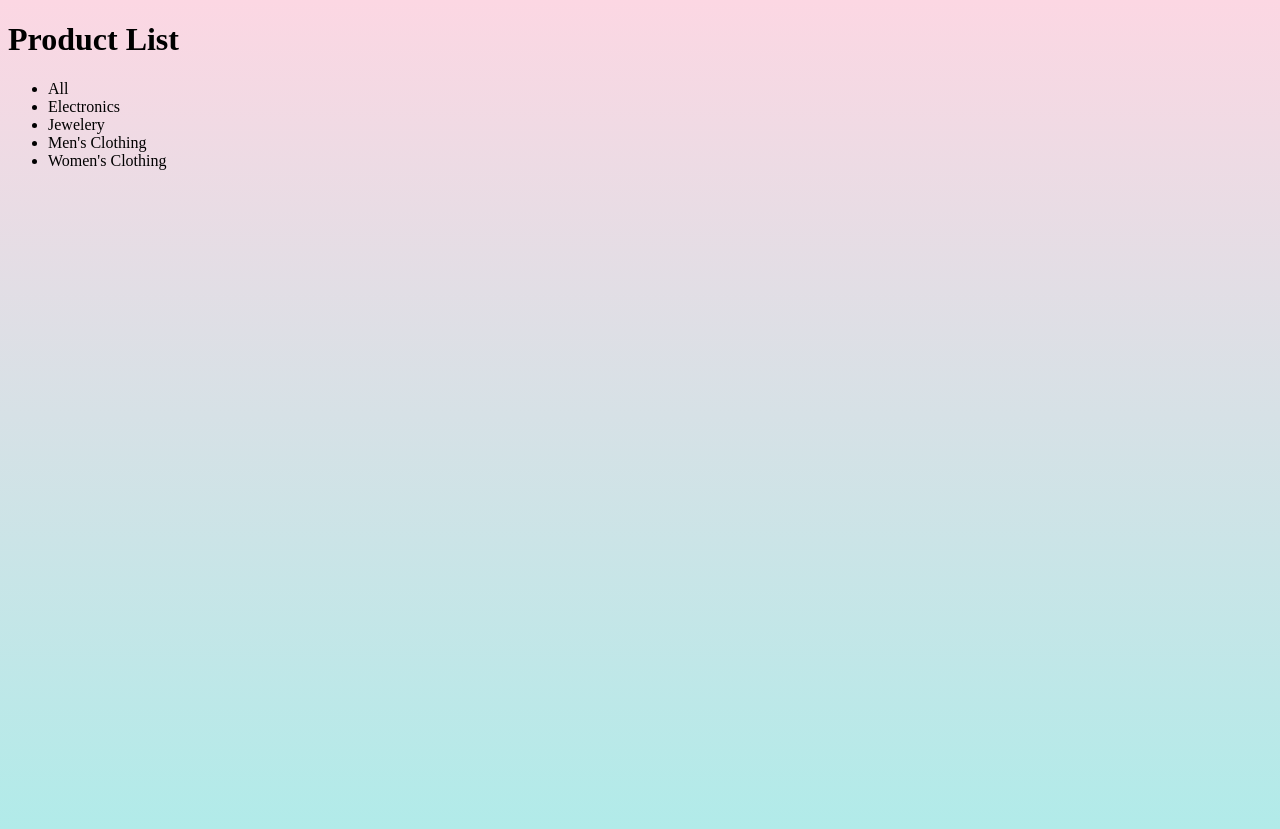
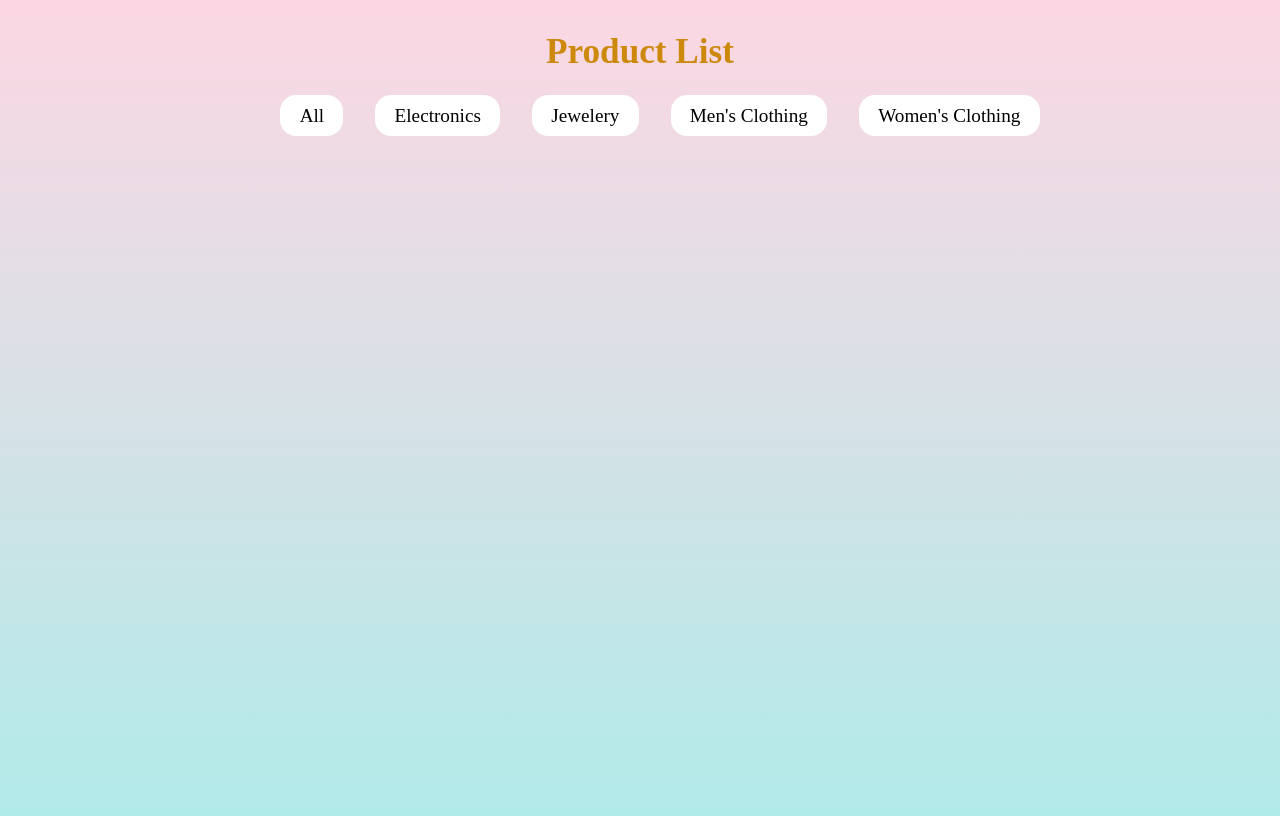
Before and after one commit to ucangun/Product_List_Project, a React (Create React App) app: page / in a window 1280 px wide. Built offline with nearby package versions, Linux system fonts and the light colour scheme.

Commit message:
"Updated App.scss to add flexbox styling, created Header.scss with styles for header elements, and added a new variable $headerHoverColor in _variable.scss"

```diff
--- a/src/App.scss
+++ b/src/App.scss
@@ -7,4 +7,8 @@ body {
   background-repeat: no-repeat;
   background-size: cover;
   height: 100vh;
+
+  display: flex;
+  flex-direction: column;
+  align-items: center;
 }
--- a/src/components/Header/Header.scss
+++ b/src/components/Header/Header.scss
@@ -0,0 +1,29 @@
+@import "../../scss/variable";
+
+header {
+  h1 {
+    font-size: 2.2rem;
+    color: $headerColor;
+    text-align: center;
+  }
+
+  ul {
+    list-style: none;
+    display: flex;
+    flex-wrap: wrap;
+    gap: 2rem;
+
+    li {
+      font-size: 1.2rem;
+      border-radius: 1rem;
+      background-color: #fff;
+      padding: 0.6rem 1.2rem;
+      transition: all 1s;
+
+      &:hover {
+        cursor: pointer;
+        background-color: $headerHoverColor;
+      }
+    }
+  }
+}
--- a/src/scss/_variable.scss
+++ b/src/scss/_variable.scss
@@ -1,3 +1,4 @@
 $bgColorPrimary: #fcd7e3;
 $bgColorSecondary: #b1ebe9;
 $headerColor: #cd890c;
+$headerHoverColor: #ff4500;
```
